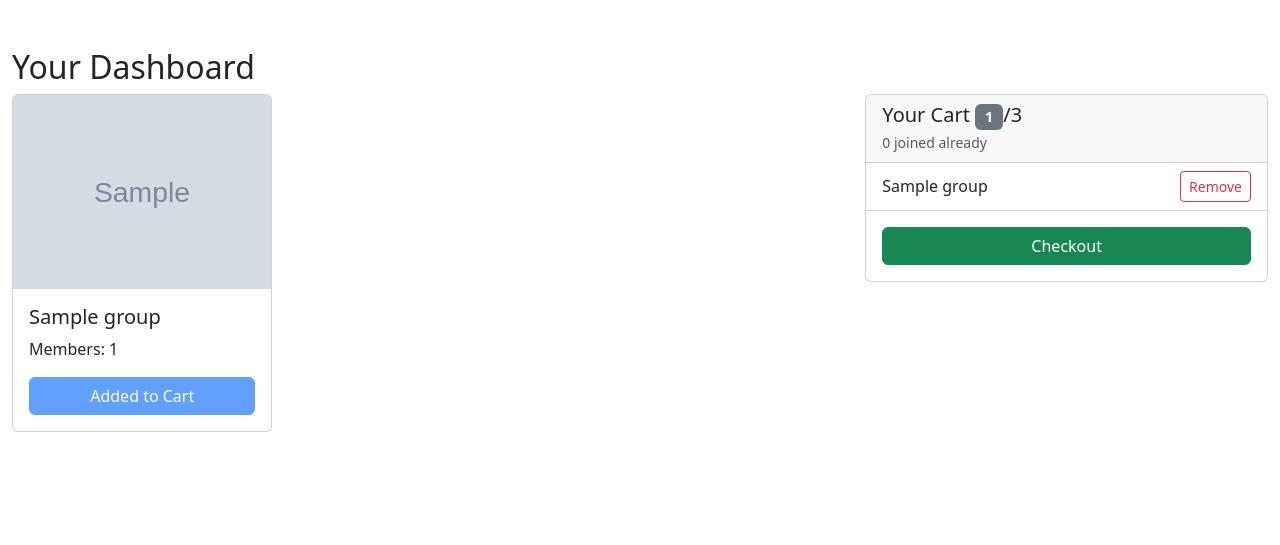
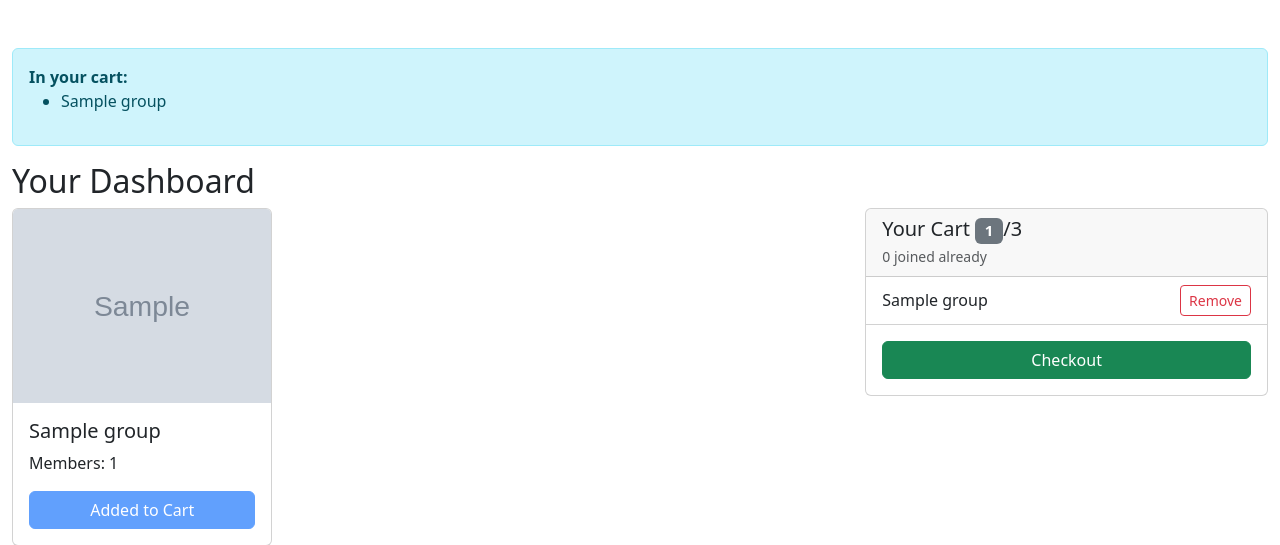
Before and after one commit to AshleyMush/Zimbos, a Flask app: page /dashboard in a window 1280 px wide. Shown: the top 545 px of the page. Run offline with Flask 3, Linux system fonts and the light colour scheme; a user stored in the database is signed in; tables that the repository leaves empty hold one stand-in row (values such as "Sample post"); grey boxes marked "Sample" are stand-in pictures.

Commit message:
Initial commit

```diff
--- a/templates/main/dashboard.html
+++ b/templates/main/dashboard.html
@@ -11,6 +11,19 @@
   {% set purchased_ids = current_user.purchased_items | map(attribute='group_id') | list %}
   {% set basket_count = basket_ids | length %}
   {% set limit = config['GROUP_CHECKOUT_LIMIT'] %}
+
+  {# List current basket items #}
+  {% if basket_ids %}
+  <div class="alert alert-info">
+    <strong>In your cart:</strong>
+    <ul>
+      {% for gid in basket_ids %}
+        {% set g = groups | selectattr('id','equalto', gid) | first %}
+        <li>{{ g.name }}</li>
+      {% endfor %}
+    </ul>
+  </div>
+  {% endif %}
 
   <h2>Your Dashboard</h2>
   <div class="row">
@@ -56,19 +69,7 @@
           </h5>
           <small class="text-muted">{{ purchased_ids|length }} joined already</small>
         </div>
-        <!-- Already Joined List -->
-        {% if purchased_ids %}
-        <div class="card-body">
-          <h6>Groups You’ve Joined</h6>
-          <ul class="list-group mb-3">
-            {% for pid in purchased_ids %}
-            {% set pg = groups|selectattr('id','equalto',pid)|first %}
-            <li class="list-group-item">{{ pg.name }}</li>
-            {% endfor %}
-          </ul>
-        </div>
-        {% endif %}
-        <ul class="list-group list-group-flush" id="basket-list" id="basket-list" style="max-height:70vh; overflow-y:auto;">
+        <ul class="list-group list-group-flush" id="basket-list" style="max-height:70vh; overflow-y:auto;">
           {% for gid in basket_ids %}
           {% set g = groups|selectattr('id','equalto',gid)|first %}
           <li class="list-group-item d-flex justify-content-between align-items-center" data-id="{{ gid }}">
@@ -90,6 +91,7 @@
   document.addEventListener('DOMContentLoaded', function() {
     const csrfToken = document.querySelector('#csrf-form input[name="csrf_token"]').value;
 
+    // Remove handler
     function attachRemove(btn) {
       btn.addEventListener('click', () => {
         const gid = btn.dataset.id;
@@ -116,8 +118,10 @@ document.addEventListener('DOMContentLoaded', function() {
       });
     }
 
+    // Attach remove handlers
     document.querySelectorAll('.remove-btn').forEach(btn => attachRemove(btn));
 
+    // Add to Cart handler
     document.querySelectorAll('.basket-btn').forEach(btn => {
       btn.addEventListener('click', () => {
         const gid = btn.dataset.id;
--- a/views/main/routes.py
+++ b/views/main/routes.py
@@ -2,12 +2,13 @@ from . import main_bp
 from flask import render_template, redirect, url_for, flash, request, jsonify, current_app
 from flask_login import login_required, current_user
 from flask_wtf import FlaskForm
-from models import db, Group, PurchasedItem
+from models import db, Group, BasketItem, PurchasedItem
 
 
 class CSRFForm(FlaskForm):
     """Empty form just for CSRF protection in AJAX"""
     pass
+
 
 @main_bp.route('/')
 def index():
@@ -29,6 +30,7 @@ def dashboard():
 @main_bp.route('/add_to_basket', methods=['POST'])
 @login_required
 def add_to_basket():
+    """AJAX endpoint to add a group to basket."""
     user = current_user
     group_id = request.json.get('group_id') or request.form.get('group_id')
     if not group_id:
@@ -36,46 +38,48 @@ def add_to_basket():
     group_id = int(group_id)
 
     # Check if already purchased
-    already_purchased = PurchasedItem.query.filter_by(user_id=current_user.id, group_id=group_id).first()
+    already_purchased = PurchasedItem.query.filter_by(user_id=user.id, group_id=group_id).first()
     if already_purchased:
         return jsonify({'success': False, 'message': 'Group already purchased.'}), 400
 
     # Enforce checkout limit
-
     limit = current_app.config.get('GROUP_CHECKOUT_LIMIT', 3)
-    print(( f"⭐ Limit: {limit}"))
-    purchased_count = PurchasedItem.query.filter_by(user_id=current_user.id).count()
-    basket_count = PurchasedItem.query.filter_by(user_id=current_user.id).count()
-    print(f"⭐ Purchased Item{PurchasedItem.query.first()} Count: ", purchased_count)
+    purchased_count = PurchasedItem.query.filter_by(user_id=user.id).count()
+    basket_count = BasketItem.query.filter_by(user_id=user.id).count()
     print(f"⭐ Purchased Count: {purchased_count}, Basket Count: {basket_count}")
     if purchased_count + basket_count >= limit:
         print(f"⭐ Checkout limit reached: {purchased_count + basket_count} >= {limit}")
         return jsonify({'success': False, 'message': 'Checkout limit reached.'}), 400
 
     # Prevent duplicates in basket
-    existing = PurchasedItem.query.filter_by(user_id=current_user.id, group_id=group_id).first()
+    existing = BasketItem.query.filter_by(user_id=user.id, group_id=group_id).first()
     if existing:
         return jsonify({'success': False, 'message': 'Already in basket.'}), 400
 
     # Add to basket
-    item = PurchasedItem(user_id=current_user.id, group_id=group_id)
+    item = BasketItem(user_id=user.id, group_id=group_id)
     db.session.add(item)
     db.session.commit()
 
-    new_basket_ids = [i.group_id for i in current_user.basket_items]
-    return jsonify({'success': True, 'basket_count': len(new_basket_ids), 'basket_ids': new_basket_ids}), 200
+
+    # Check if the group is already in the basket
+    #TODO: i added in basket to check whats in the basket and it works kinda
+    in_basket = BasketItem.query.filter_by(user_id=user.id).all()
+    print(f"⭐ Basket Count: {basket_count} Basket IDs: {in_basket}")
+    return jsonify({'success': True, 'basket_count': basket_count.id}), 200
 
 
 @main_bp.route('/remove_from_basket', methods=['POST'])
 @login_required
 def remove_from_basket():
+    """AJAX endpoint to remove a group from basket."""
     user = current_user
     group_id = request.json.get('group_id') or request.form.get('group_id')
     if not group_id:
         return jsonify({'success': False, 'message': 'No group_id provided.'}), 400
     group_id = int(group_id)
 
-    item = PurchasedItem.query.filter_by(user_id=current_user.id, group_id=group_id).first()
+    item = BasketItem.query.filter_by(user_id=user.id, group_id=group_id).first()
     if item:
         db.session.delete(item)
         db.session.commit()
@@ -87,6 +91,7 @@ def remove_from_basket():
 @main_bp.route('/checkout', methods=['GET'])
 @login_required
 def checkout():
+    """Render checkout summary."""
     user = current_user
     basket_items = current_user.basket_items
     groups = [Group.query.get(item.group_id) for item in basket_items]
```
Also changed, not shown: models.py (+18 -0 lines). Lines whose indentation alone changed are shown as unchanged.
